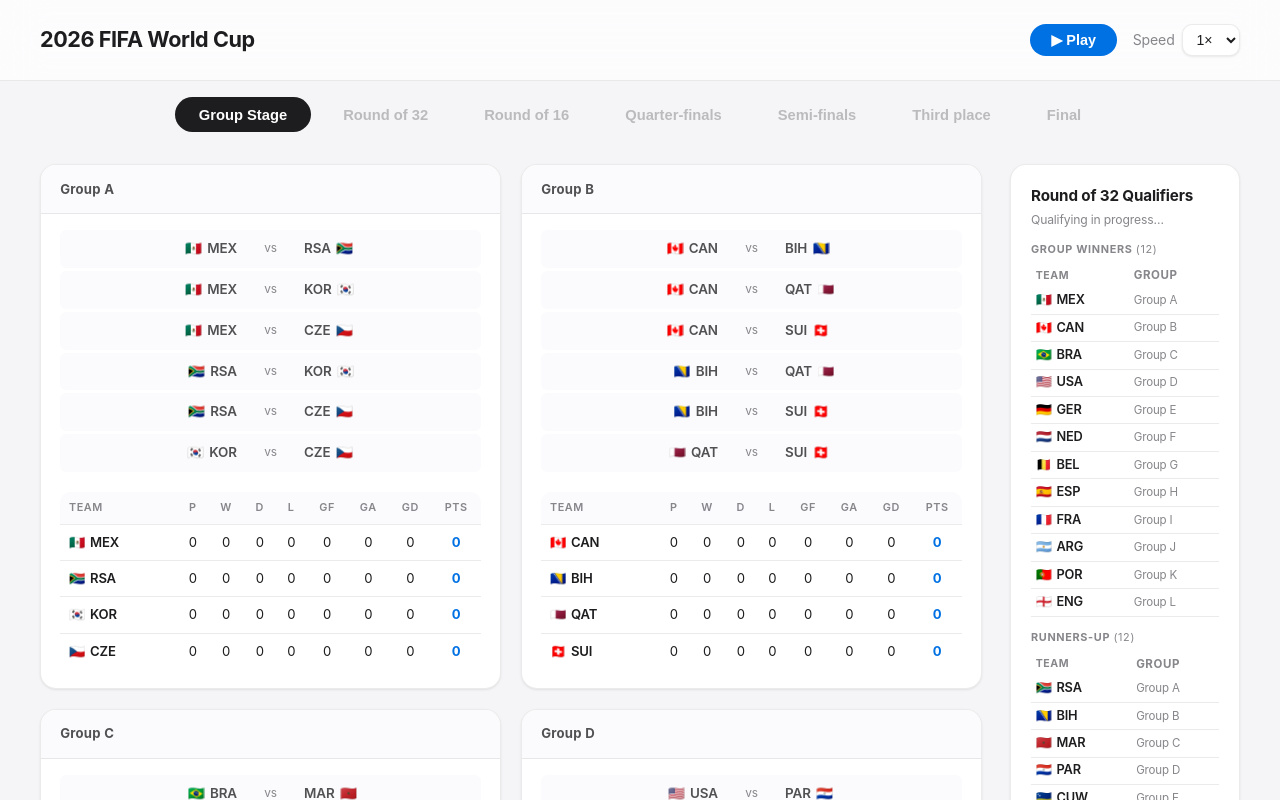
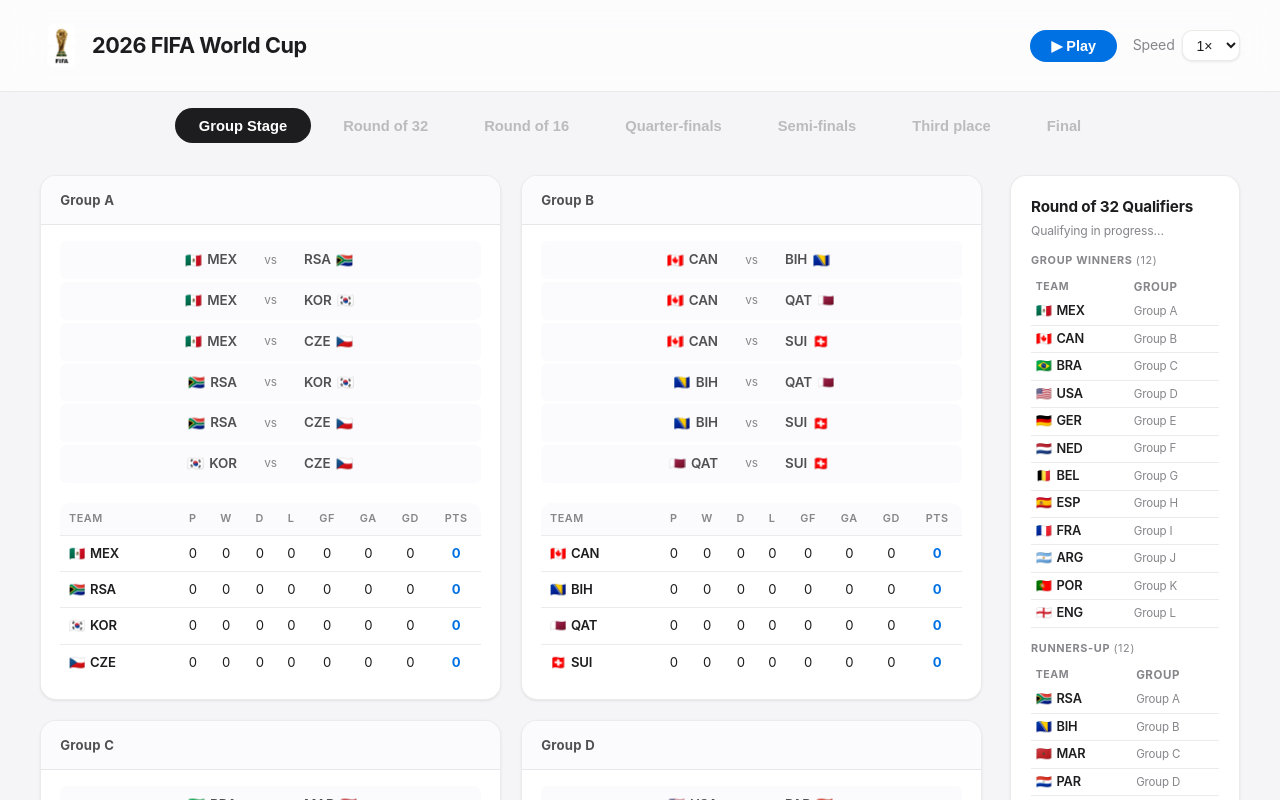
Before and after one commit to rodrigoluizs/world-cup-simulator, a website built with Vite: page index.html in a window 1280 px wide. Built offline with nearby package versions, Linux system fonts and the light colour scheme.

Commit message:
feat(ui): add World Cup trophy logo to the header title and favicon

```diff
--- a/index.html
+++ b/index.html
@@ -3,6 +3,7 @@
   <head>
     <meta charset="UTF-8" />
     <meta name="viewport" content="width=device-width, initial-scale=1.0" />
+    <link rel="icon" type="image/png" href="/world-cup-logo.png" />
     <title>World Cup Simulator</title>
   </head>
   <body>
--- a/src/main.ts
+++ b/src/main.ts
@@ -44,7 +44,7 @@ if (app) {
 
   app.innerHTML = `
     <header class="app-header">
-      <h1><span class="app-title">2026 FIFA World Cup</span></h1>
+      <h1><img class="app-logo" src="/world-cup-logo.png" alt="" /><span class="app-title">2026 FIFA World Cup</span></h1>
       <div class="playback-controls">
         <button id="play-pause" type="button" class="btn-play" aria-label="Play">▶ Play</button>
         <label class="speed-label">
--- a/src/style.css
+++ b/src/style.css
@@ -88,6 +88,15 @@ body {
   color: var(--text);
   cursor: pointer;
   user-select: none;
+  display: flex;
+  align-items: center;
+  gap: 0.55rem;
+}
+
+.app-header h1 .app-logo {
+  height: 2em;
+  width: auto;
+  object-fit: contain;
 }
 
 /*
```
Also changed, not shown: public/world-cup-logo.png (added).
